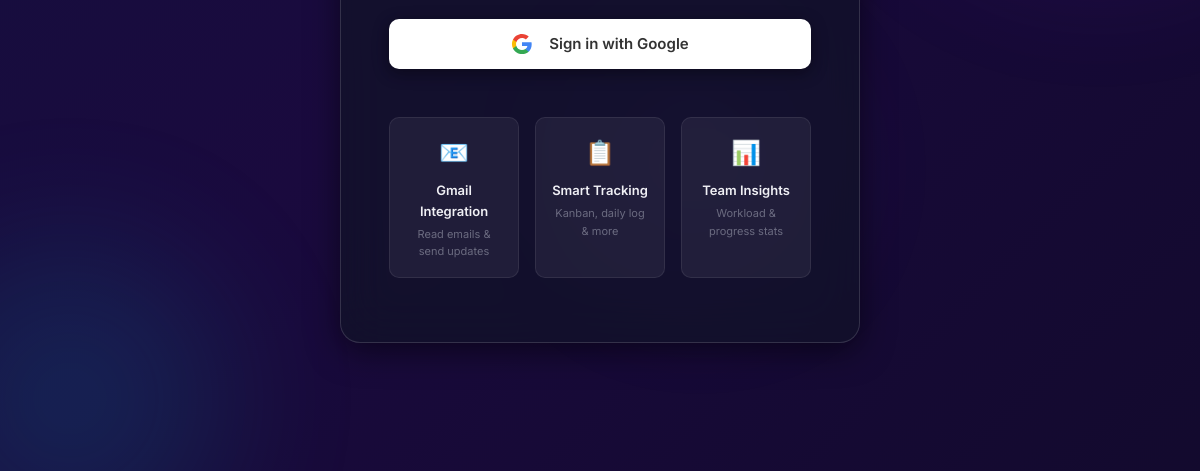
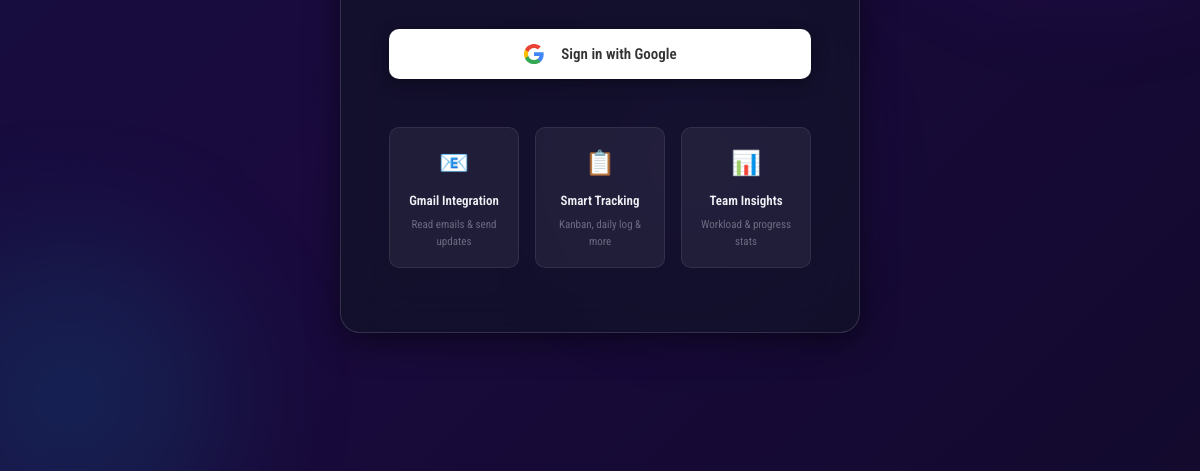
Before and after one commit to ujurmi90-ash/TaskFlow, an Electron app: page index.html in a window 1200 px wide. Shown: the part 329-800 px from the top of the page. Drawn offline with Linux system fonts and the light colour scheme.

Commit message:
fix: load Roboto Condensed light font and prevent sidebar toggle clipping

```diff
--- a/css/main.css
+++ b/css/main.css
@@ -73,7 +73,7 @@
   --shadow-glow-strong: 0 0 30px rgba(124, 58, 237, 0.3);
 
   /* Typography */
-  --font-body: 'Inter', -apple-system, BlinkMacSystemFont, 'Segoe UI', sans-serif;
+  --font-body: 'Roboto Condensed', 'Inter', -apple-system, BlinkMacSystemFont, 'Segoe UI', sans-serif;
   --font-mono: 'JetBrains Mono', 'Fira Code', monospace;
   --text-xs: 0.6875rem;
   --text-sm: 0.8125rem;
@@ -172,7 +172,7 @@ a:hover { color: #22d3ee; }
   backdrop-filter: blur(24px);
   border-right: 1px solid var(--border-color);
   transition: width var(--transition-slow);
-  overflow: hidden;
+  overflow: visible;
 }
 .sidebar.collapsed { width: var(--sidebar-collapsed); }
 .sidebar.collapsed .sidebar-text { display: none; }
--- a/index.html
+++ b/index.html
@@ -14,7 +14,7 @@
   <link rel="apple-touch-icon" href="/icon-512.png" />
   <link rel="preconnect" href="https://fonts.googleapis.com" />
   <link rel="preconnect" href="https://fonts.gstatic.com" crossorigin />
-  <link href="https://fonts.googleapis.com/css2?family=Inter:wght@300;400;500;600;700;800&family=JetBrains+Mono:wght@400;500&display=swap" rel="stylesheet" />
+  <link href="https://fonts.googleapis.com/css2?family=Roboto+Condensed:wght@300;400;500;600;700&family=JetBrains+Mono:wght@400;500&display=swap" rel="stylesheet" />
   <link rel="stylesheet" href="css/main.css" />
   <script src="https://accounts.google.com/gsi/client" async defer></script>
   <script src="https://apis.google.com/js/api.js" async defer></script>
```
